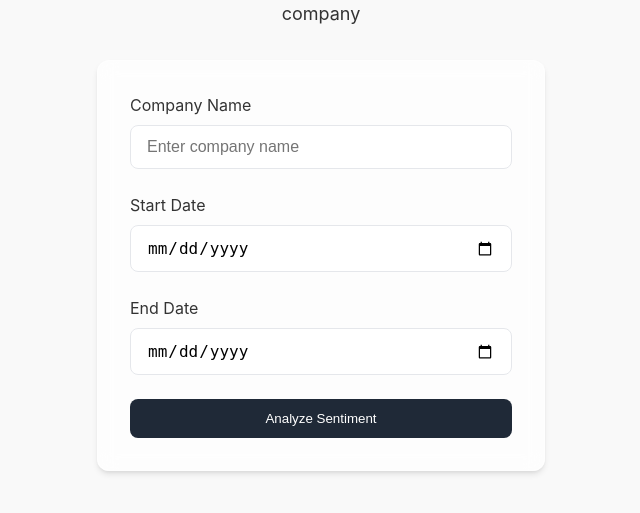
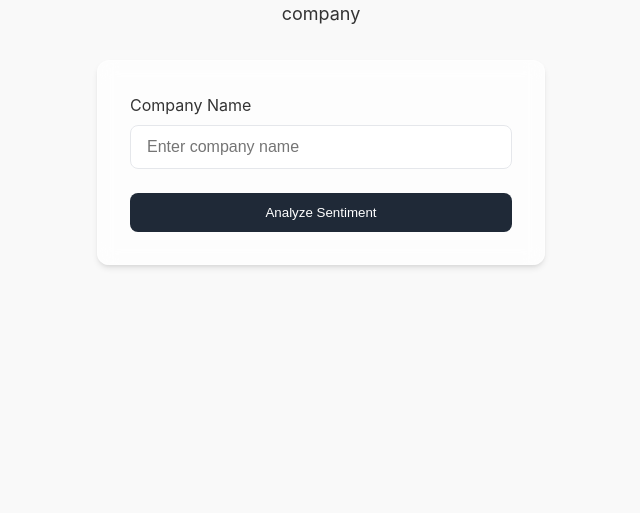
Before and after one commit to MaybeSam05/MarketSentiment, a Flask app: page / in a window 1280 px wide. Shown: the part 172-685 px from the top of the page, without its empty margins (319-959 px from the left). Run offline with Flask 3, Linux system fonts and the light colour scheme.

Commit message:
Redefined Minimum Startdate

```diff
--- a/app.py
+++ b/app.py
@@ -1,6 +1,6 @@
 from flask import Flask, render_template, request
 from sentiment_analysis import fetch_articles, read_articles, analyze_sentiment
-from datetime import datetime
+from datetime import datetime, timedelta
 
 app = Flask(__name__)
 
@@ -9,12 +9,10 @@ def sentiment_analysis():
     if request.method == 'POST':
         # Get form data
         company = request.form['company']
-        start_date = request.form['startDate']
-        end_date = request.form['endDate']
 
-        # Convert dates to YYYY-MM-DD format
-        start_date = datetime.strptime(start_date, '%Y-%m-%d').strftime('%Y-%m-%d')
-        end_date = datetime.strptime(end_date, '%Y-%m-%d').strftime('%Y-%m-%d')
+        # Set date range to last 30 days
+        end_date = datetime.now().strftime('%Y-%m-%d')
+        start_date = (datetime.now() - timedelta(days=30)).strftime('%Y-%m-%d')
 
         # Define domains to search
         domains = [
--- a/templates/index.html
+++ b/templates/index.html
@@ -21,16 +21,6 @@
               <input type="text" id="company" name="company" required placeholder="Enter company name" class="form-input">
             </div>
 
-            <div class="space-y-2">
-              <label for="startDate">Start Date</label>
-              <input type="date" id="startDate" name="startDate" required class="form-input">
-            </div>
-
-            <div class="space-y-2">
-              <label for="endDate">End Date</label>
-              <input type="date" id="endDate" name="endDate" required class="form-input">
-            </div>
-
             <button type="submit" class="submit-button">Analyze Sentiment</button>
           </form>
         </div>
```
